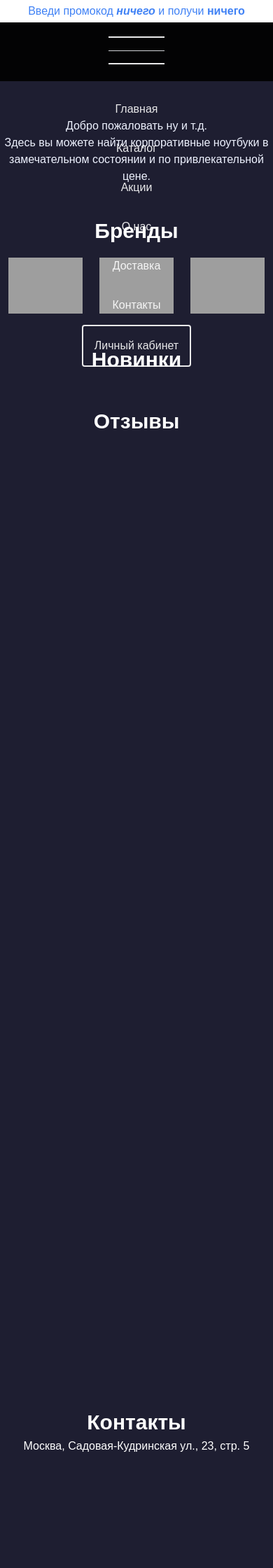
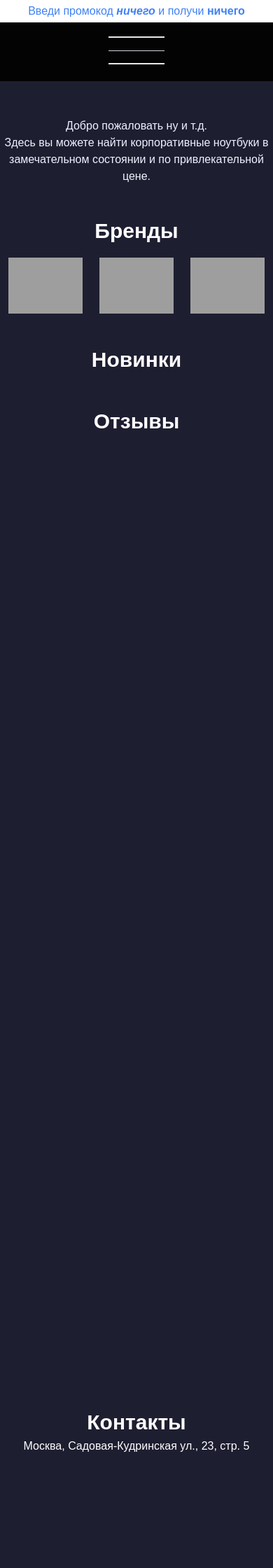
Before and after one commit to guff192/htmx-online-store, a Python web app: template templates/home.html in a window 390 px wide. Shown: the top 2240 px of the page at 70% size. Run offline with Jinja, Linux system fonts and the light colour scheme; the template is opened without the code that fills it, so the values that code supplies are empty; style sheets or scripts are compiled from the project's sources; some web fonts are replaced; grey boxes are pictures that could not be loaded.

Commit message:
Made mobile menu auto-close on window load

```diff
--- a/templates/_base.html
+++ b/templates/_base.html
@@ -23,7 +23,7 @@
     </div>
 
     {% block navbar %}
-        <nav class="collapsed-navbar bg-black text-white fixed top-8 w-full z-20 h-screen sm:h-24 "
+        <nav class="bg-black text-white fixed top-8 w-full z-20 h-screen sm:h-24 "
             hx-boost="true" hx-target="#content" hx-swap="innerHTML">
         {% include 'partials/navbar.html' %}
         </nav>
--- a/templates/partials/navbar.html
+++ b/templates/partials/navbar.html
@@ -70,4 +70,8 @@
 
         navbar = document.getElementsByTagName('nav')[0].classList.toggle('collapsed-navbar');
     });
+
+    window.onload = () => {
+        mobileMenuButton.click();
+    }
 </script>
```
